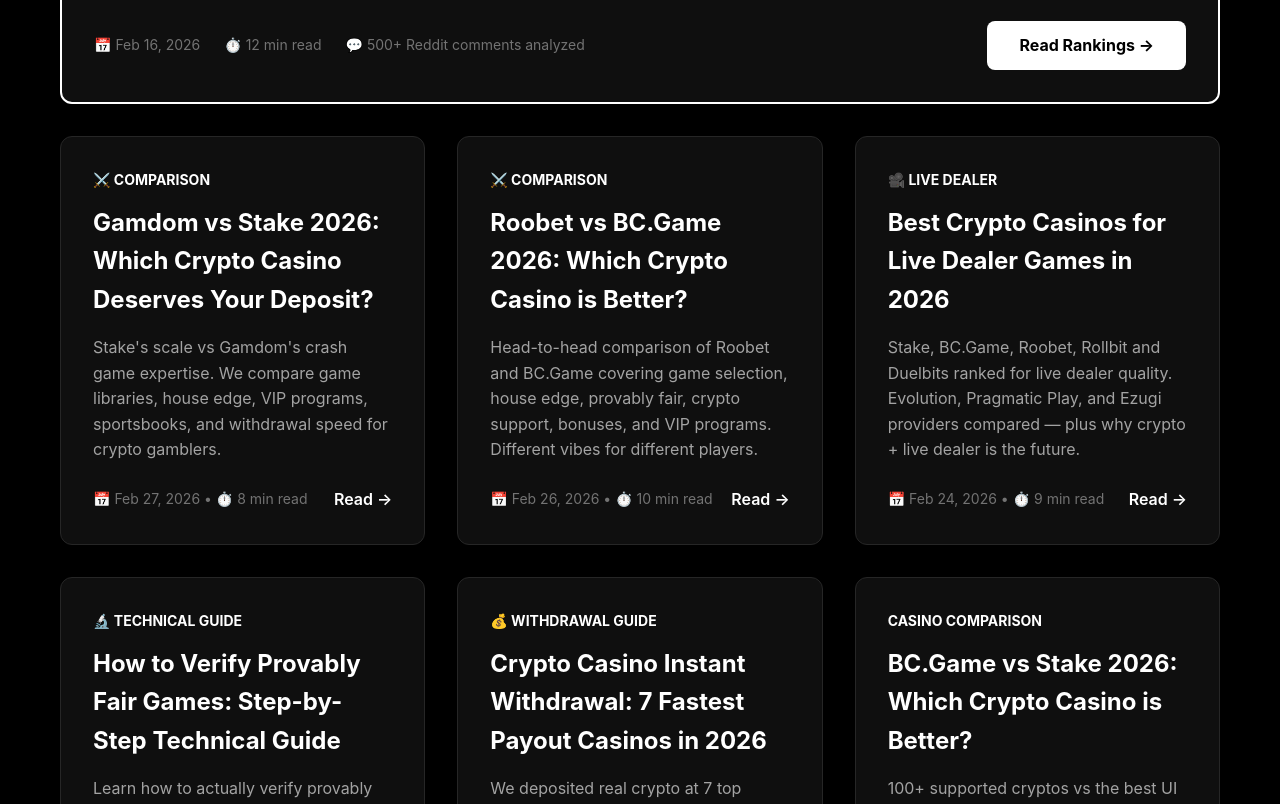
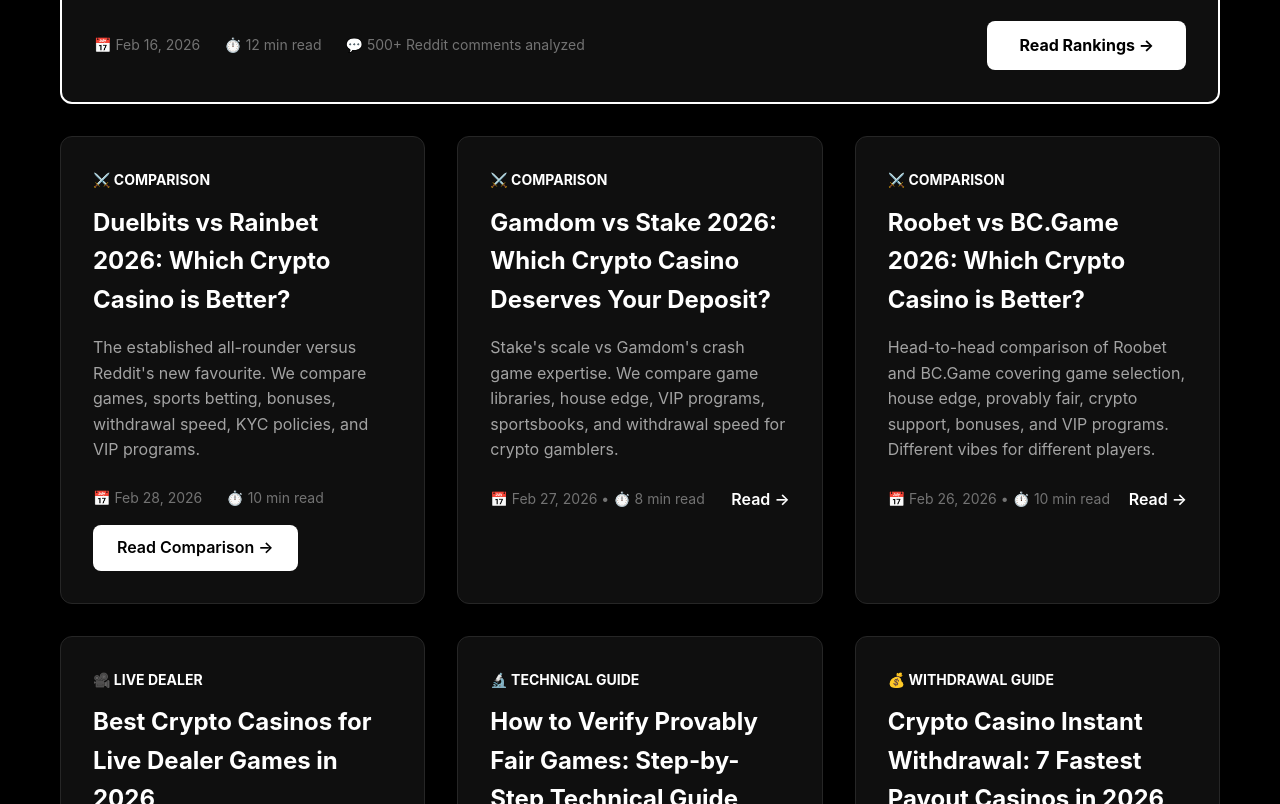
Before and after one commit to brandonkz/crypto-casino-sorted, a website: page blog/index.html in a window 1280 px wide. Shown: the part 720-1524 px from the top of the page. Drawn offline with Linux system fonts and the light colour scheme.

Commit message:
blog: add duelbits vs rainbet to blog index

```diff
--- a/blog/index.html
+++ b/blog/index.html
@@ -89,7 +89,23 @@
         </div>
       </article>
 
-      <!-- Gamdom vs Stake Comparison - NEW -->
+      <!-- Duelbits vs Rainbet Comparison - NEW -->
+      <article class="blog-card">
+        <div class="blog-card-content">
+          <div class="blog-category">⚔️ COMPARISON</div>
+          <h2><a href="duelbits-vs-rainbet-comparison-2026.html">Duelbits vs Rainbet 2026: Which Crypto Casino is Better?</a></h2>
+          <p>The established all-rounder versus Reddit's new favourite. We compare games, sports betting, bonuses, withdrawal speed, KYC policies, and VIP programs.</p>
+          <div style="display: flex; justify-content: space-between; align-items: center; flex-wrap: wrap; gap: 16px;">
+            <div style="display: flex; gap: 24px; flex-wrap: wrap;">
+              <span class="blog-meta">📅 Feb 28, 2026</span>
+              <span class="blog-meta">⏱️ 10 min read</span>
+            </div>
+            <a href="duelbits-vs-rainbet-comparison-2026.html" class="btn" style="background:#fff;color:#000;padding:10px 24px;border-radius:8px;text-decoration:none;font-weight:600;">Read Comparison →</a>
+          </div>
+        </div>
+      </article>
+
+      <!-- Gamdom vs Stake Comparison -->
       <article class="blog-card">
         <div class="blog-card-content">
           <div class="blog-category">⚔️ COMPARISON</div>
```
